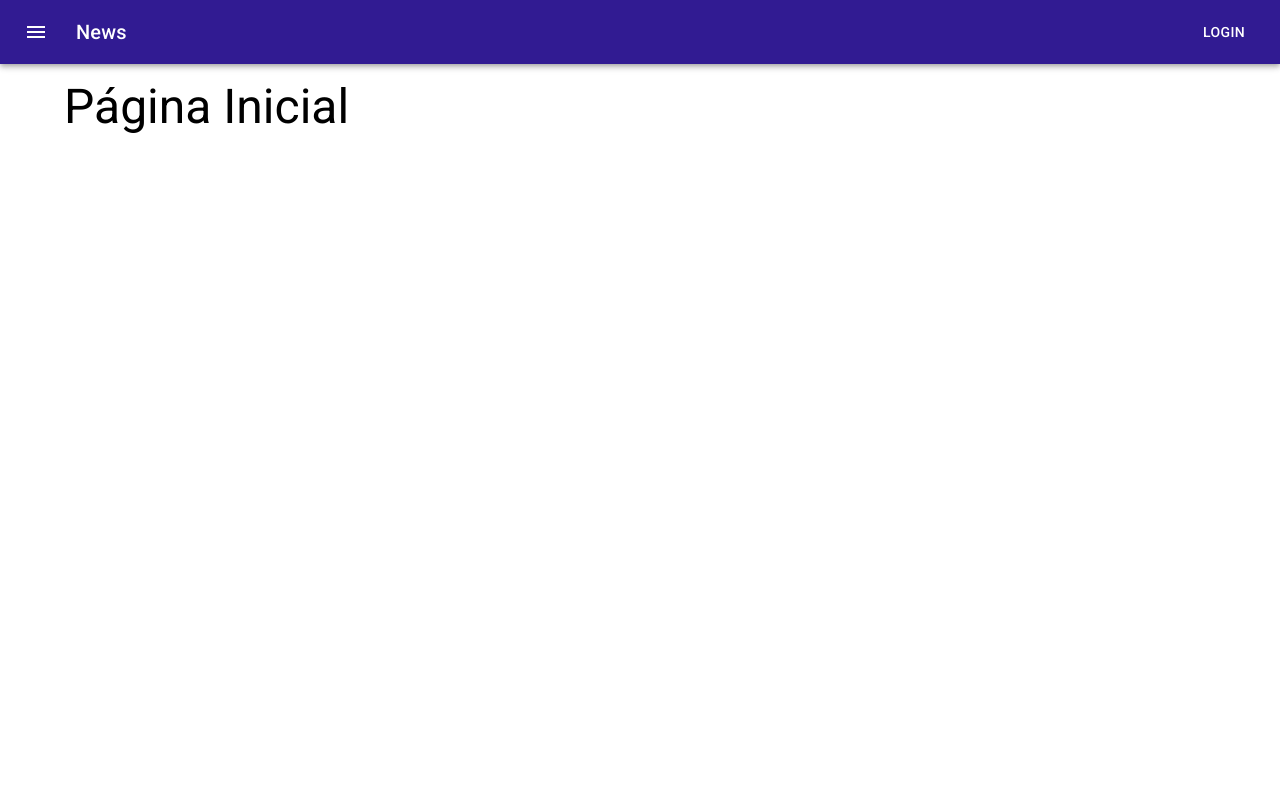
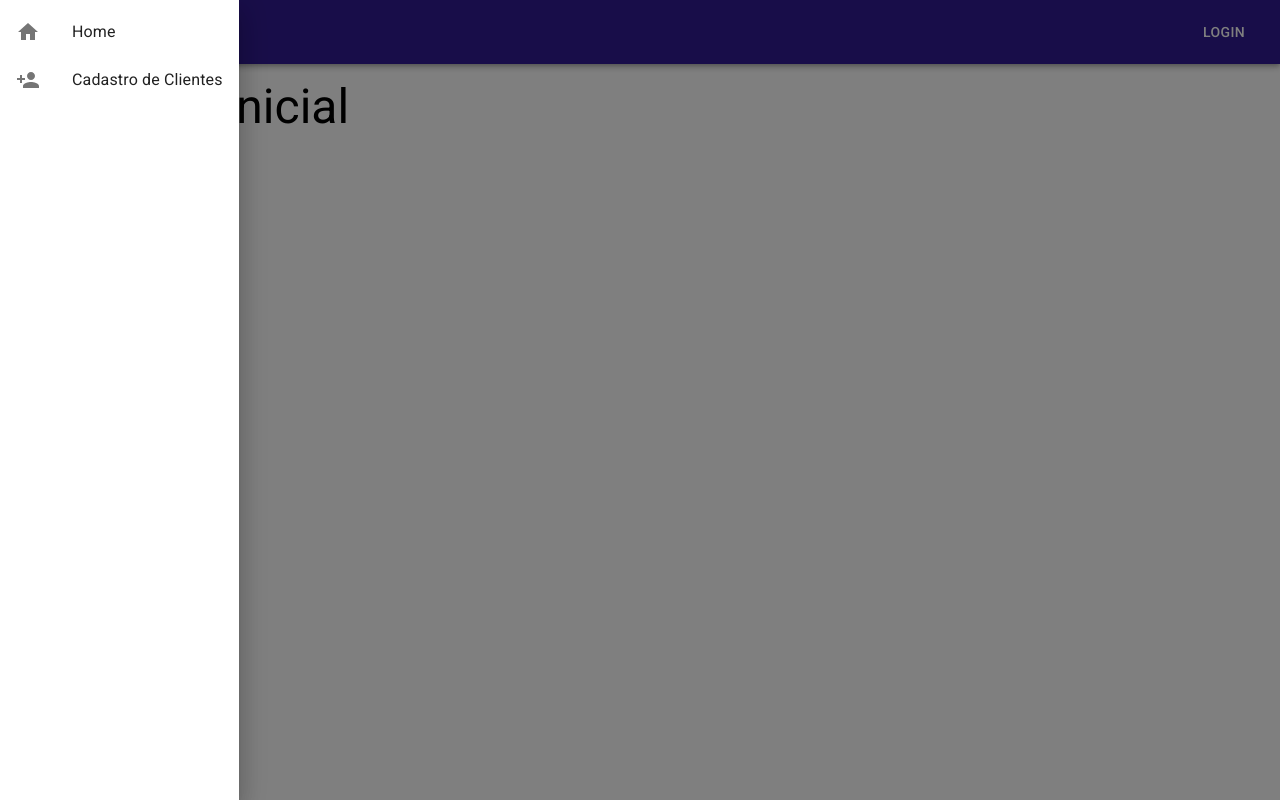
Before and after one commit to filipeAugusto99/my-app, a React (Create React App) app: page / in a window 1280 px wide. Both pictures are taken after a click on the button "menu". Built offline with nearby package versions, Linux system fonts and the light colour scheme.

Commit message:
adding adding drawer menu

```diff
--- a/src/App.js
+++ b/src/App.js
@@ -16,8 +16,8 @@
 
 const App = () => {
   return (
-    <TemplateDefault>
-      <Router>
+    <Router>
+      <TemplateDefault>
         <Switch>
           <Route path="/customers">
             <TemplatePage title="Clientes" Component={Customers} />
@@ -26,8 +26,8 @@
             <TemplatePage title="Página Inicial" Component={Home} />
           </Route>
         </Switch>
-      </Router>
-    </TemplateDefault>
+      </TemplateDefault>
+    </Router>
   )
 }
 
--- a/src/components/CustomerCard.js
+++ b/src/components/CustomerCard.js
@@ -1,4 +1,4 @@
-import React, { useState } from 'react'
+import React from 'react'
 import { makeStyles } from '@mui/styles'
 import classNames from 'classnames'
 
@@ -6,7 +6,7 @@
 import CardHeader from '@mui/material/CardHeader'
 import CardActions from '@mui/material/CardActions'
 import Avatar from '@mui/material/Avatar'
-import IconButton, { IconButtonProps } from '@mui/material/IconButton'
+import IconButton from '@mui/material/IconButton'
 
 import FavoriteIcon from '@mui/icons-material/Favorite'
 import ShareIcon from '@mui/icons-material/Share'
--- a/src/partials/Header/Header.js
+++ b/src/partials/Header/Header.js
@@ -1,4 +1,4 @@
-import React from 'react'
+import React, { useState } from 'react'
 
 import {
   AppBar,
@@ -6,24 +6,40 @@
   Typography,
   Button,
   IconButton,
+  Drawer,
+  List,
+  ListItem,
+  ListItemIcon,
+  ListItemText,
 } from '@mui/material'
 
+import { useHistory } from 'react-router-dom'
+
 import MenuIcon from '@mui/icons-material/Menu'
+import HomeIcon from '@mui/icons-material/Home';
+import PersonAddIcon from '@mui/icons-material/PersonAdd';
 import useStyles from './Header.style'
 
 const Header = () => {
   const classes = useStyles()
+  const history = useHistory()
+
+  const [menuOpen, setMenuOpen] = useState(false)
+
+  const handleToggleMenu = () => {
+    setMenuOpen(!menuOpen)
+  }
+
+  const handleMenuClick = route => {
+    handleToggleMenu()
+    history.push(route)
+  }
 
   return (
+    <>
       <AppBar position="static">
         <Toolbar>
-        <IconButton
-          size="large"
-          edge="start"
-          color="inherit"
-          aria-label="menu"
-          sx={{ mr: 2 }}
-        >
+          <IconButton edge="start" color="inherit" aria-label="menu" onClick={() => handleToggleMenu()}>
             <MenuIcon />
           </IconButton>
           <Typography variant="h6" className={classes.title}>
@@ -32,6 +48,23 @@
           <Button color="inherit">Login</Button>
         </Toolbar>
       </AppBar>
+      <Drawer open={menuOpen} onClose={() => handleToggleMenu()}>
+        <List>
+          <ListItem button onClick={() => handleMenuClick('/')}>
+            <ListItemIcon>
+              <HomeIcon />
+            </ListItemIcon>
+            <ListItemText>Home</ListItemText>
+          </ListItem>
+          <ListItem button onClick={() => handleMenuClick('/customers')}>
+            <ListItemIcon>
+              <PersonAddIcon />
+            </ListItemIcon>
+            <ListItemText>Cadastro de Clientes</ListItemText>
+          </ListItem>
+        </List>
+      </Drawer>
+    </>
   )
 }
 
```
Lines whose indentation alone changed are shown as unchanged.
